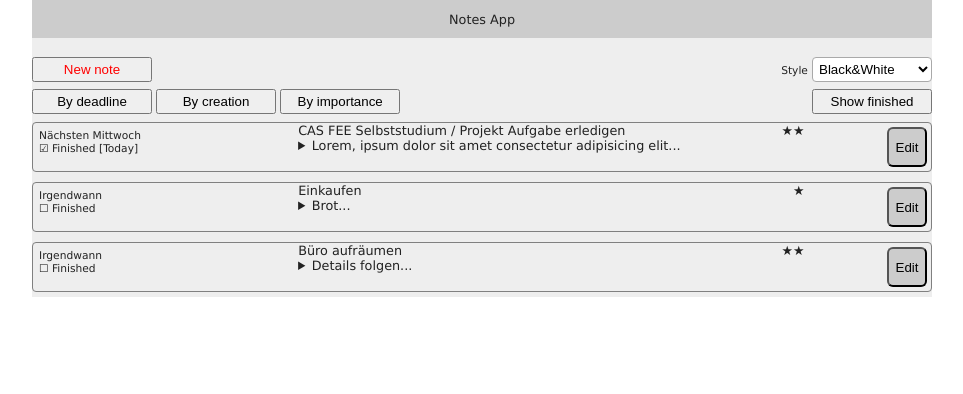
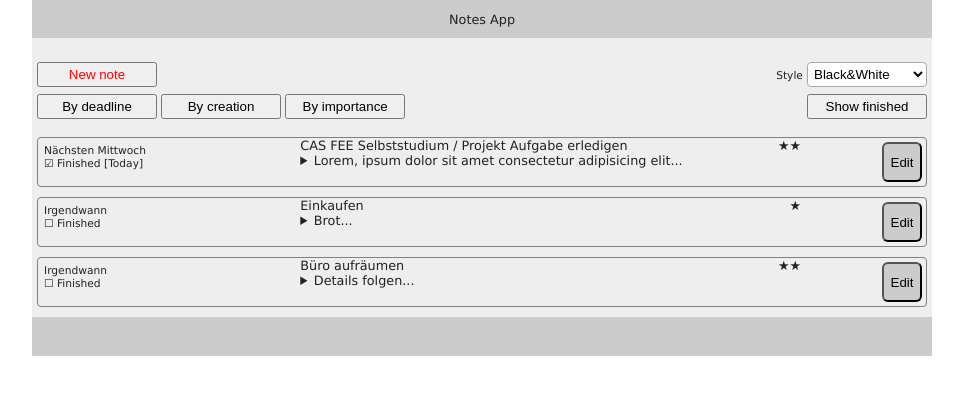
Before and after one commit to beatfleischli/cas_fee_project1, a website: page static/index.html in a window 1280 px wide. Shown: the whole page, without its empty margins (158-1121 px from the left). Drawn offline with Linux system fonts and the light colour scheme.

Commit message:
add footer in css

```diff
--- a/static/css/fee_p1.css
+++ b/static/css/fee_p1.css
@@ -20,13 +20,16 @@ div.schedule{
     flex-flow: column;
     padding: 6px;
 }
-header{
+header, footer{
     flex-basis: 3em;
     background: #ccc;
     width: 100%;
     display: flex;
     justify-content: center;
     align-items: center;
+}
+aside, main{
+    padding: 5px;
 }
 span.importance{
     float: right;
```
